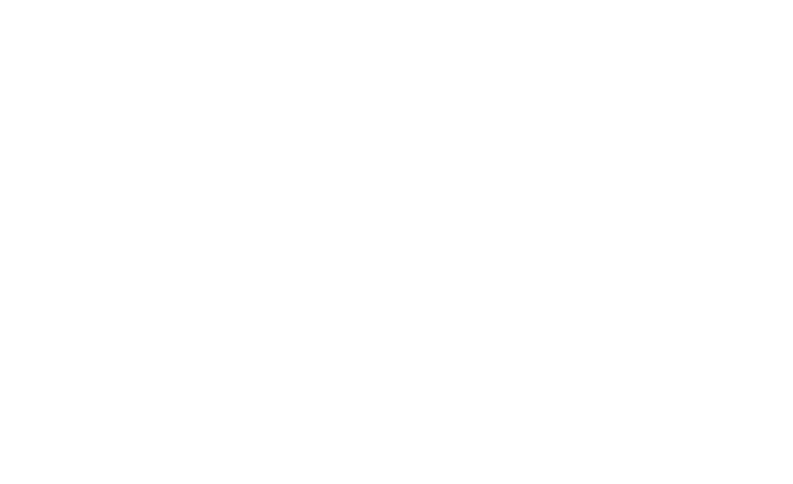
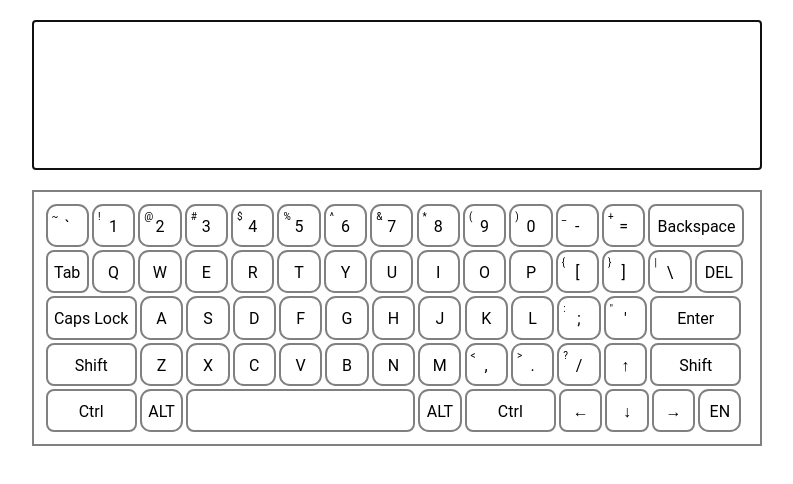
Before and after one commit to Nastishka/virtual-keyboard, a website with bundled scripts: page index.html in a window 1280 px wide. Shown: the whole page, without its empty margins (243-1036 px from the left). Built offline with nearby package versions, Linux system fonts and the light colour scheme.

Commit message:
feat(virtual-keyboard): add references to modules to script.js

```diff
--- a/index.html
+++ b/index.html
@@ -7,7 +7,7 @@
   <title>Virtual Keyboard</title>
   <link rel="stylesheet" href="https://cdnjs.cloudflare.com/ajax/libs/normalize/8.0.1/normalize.min.css">
   <link rel="stylesheet" href="style.css">
-  <script src="script.js" defer></script>
+  <script type="module" src="script.js" defer></script>
 </head>
 
 <body>
--- a/script.js
+++ b/script.js
@@ -0,0 +1,14 @@
+import { KeyOption, KEY_MAP } from './scripts/data.js';
+import {Renderer} from './scripts/renderer.js';
+import {LangSessionStorage} from './scripts/langSessionStorage.js';
+import {addEventListenersForVirtualKeyboard, addEventListenersForPhysicalKeyboard} from './scripts/eventHandlers.js';
+
+document.addEventListener("DOMContentLoaded", (e) => {
+  let langStorage = new LangSessionStorage();
+  let renderer = new Renderer(KEY_MAP, langStorage);
+  let textArea = renderer.renderTextArea();
+  let keyboard = renderer.createKeyboard();
+
+  addEventListenersForVirtualKeyboard(keyboard, textArea, KEY_MAP, langStorage);
+  addEventListenersForPhysicalKeyboard(keyboard, textArea, langStorage);
+});
```
